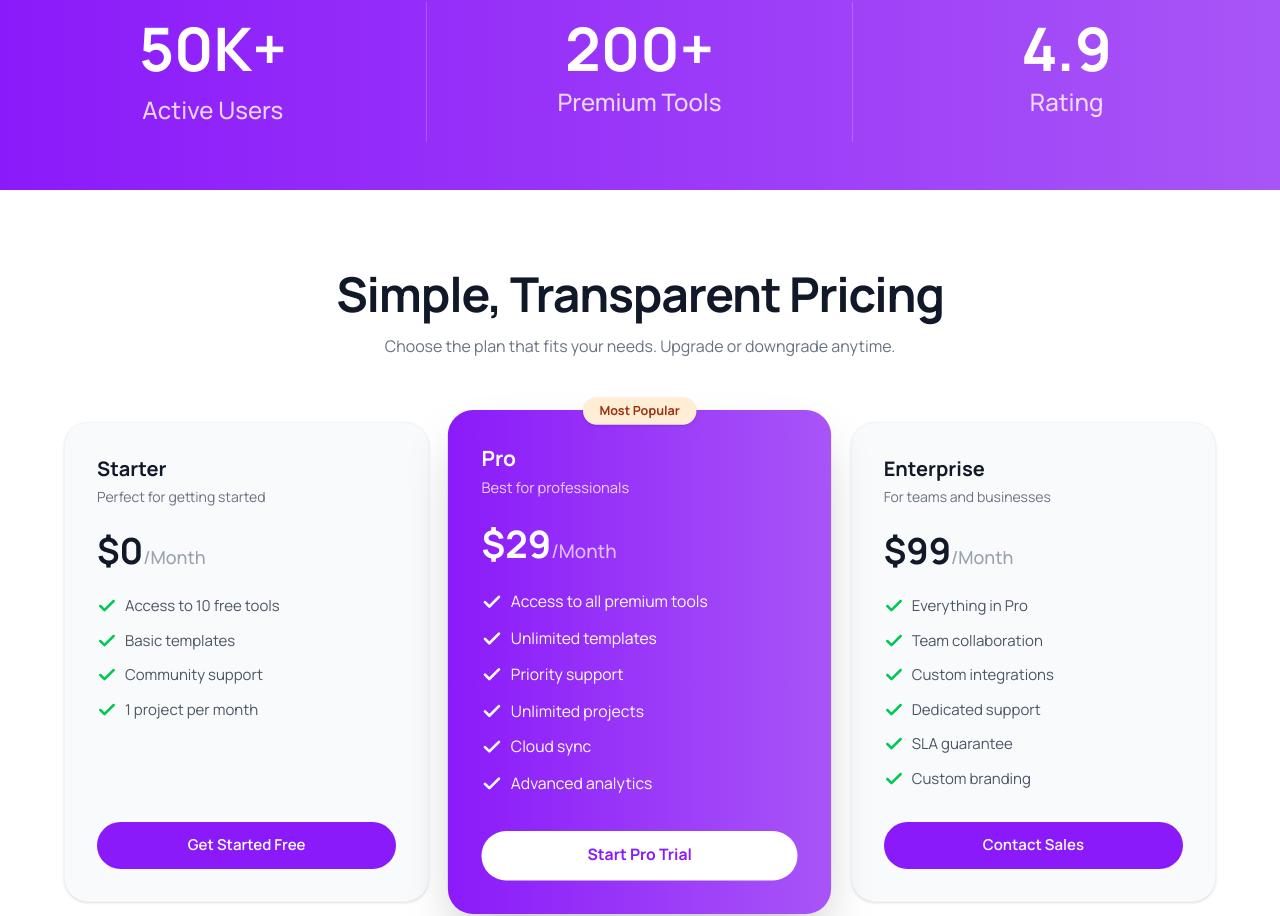
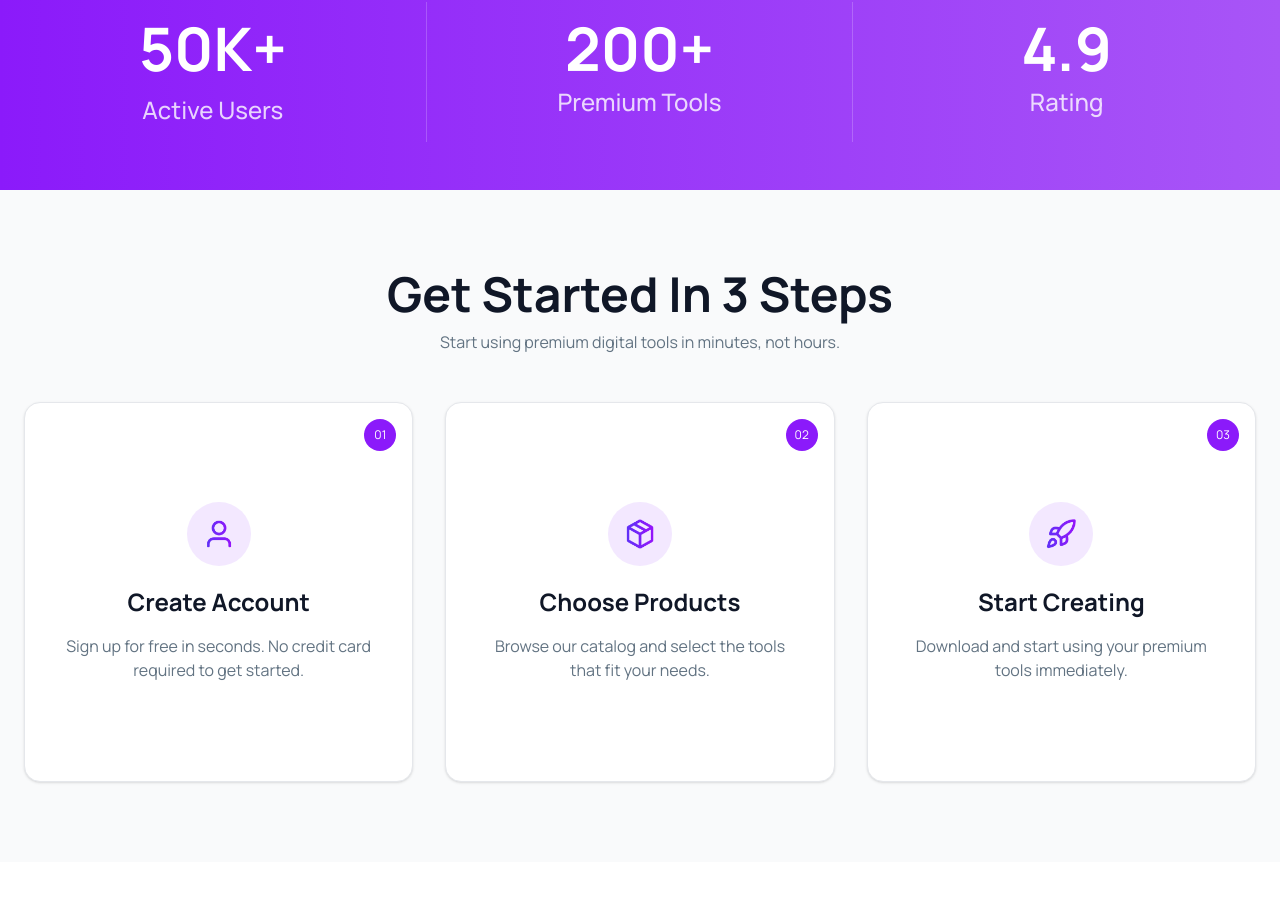
Before and after one commit to atikurr/DigiTools, a React (Vite) app: page / in a window 1280 px wide. Shown: the part 838-1754 px from the top of the page. Built offline with nearby package versions, Linux system fonts and the light colour scheme.

Commit message:
Steps section

```diff
--- a/src/App.jsx
+++ b/src/App.jsx
@@ -4,6 +4,7 @@ import Stats from "./components/Stats";
 import CallAction from "./components/CallAction";
 import Footer from "./components/Footer";
 import Pricing from "./components/Pricing";
+import Steps from "./components/Steps";
 
 function App() {
   const cart = [];
@@ -20,6 +21,10 @@ function App() {
       {/* Stats */}
       <Stats />
 
+      {/* {Steps Crd} */}
+
+      <Steps/>
+
       {/* {Pricing} */}
 
       <Pricing />
--- /dev/null
+++ b/src/components/Steps.jsx
@@ -0,0 +1,85 @@
+import userImg from "../assets/user.png";
+import packageImg from "../assets/package.png";
+import rocketImg from "../assets/rocket.png";
+
+const steps = [
+  {
+    id: "01",
+    title: "Create Account",
+    description:
+      "Sign up for free in seconds. No credit card required to get started.",
+    image: userImg,
+  },
+  {
+    id: "02",
+    title: "Choose Products",
+    description:
+      "Browse our catalog and select the tools that fit your needs.",
+    image: packageImg,
+  },
+  {
+    id: "03",
+    title: "Start Creating",
+    description:
+      "Download and start using your premium tools immediately.",
+    image: rocketImg,
+  },
+];
+
+const Steps = () => {
+  return (
+    <section className="w-full py-20 bg-[#F9FAFB]">
+      <div className="max-w-7xl mx-auto px-6 text-center">
+
+        {/* Heading */}
+        <h2 className="text-3xl md:text-5xl font-extrabold text-[#101727]">
+          Get Started In 3 Steps
+        </h2>
+
+        <p className="text-[#627382] mt-3">
+          Start using premium digital tools in minutes, not hours.
+        </p>
+
+        {/* Cards */}
+        <div className="grid grid-cols-1 md:grid-cols-3 gap-8 mt-12">
+
+          {steps.map((step) => (
+            <div
+              key={step.id}
+              className="relative bg-white p-8 rounded-2xl border border-gray-200 shadow-sm text-center h-95 flex flex-col justify-center"
+            >
+
+              {/* Number Badge */}
+              <div className="absolute top-4 right-4 w-8 h-8 bg-(--primary-color) text-white rounded-full text-xs flex items-center justify-center">
+                {step.id}
+              </div>
+
+              {/* Image */}
+              <div className="w-16 h-16 mx-auto flex items-center justify-center rounded-full bg-purple-100 mb-5">
+                <img
+                  src={step.image}
+                  alt={step.title}
+                  className="w-8 h-8 object-contain"
+                />
+              </div>
+
+              {/* Title */}
+              <h3 className="text-2xl font-bold text-[#101727]">
+                {step.title}
+              </h3>
+
+              {/* Description */}
+              <p className="text-[16px] text-[#627382] mt-4">
+                {step.description}
+              </p>
+
+            </div>
+          ))}
+
+        </div>
+      </div>
+    </section>
+  );
+};
+
+export default Steps;
```
